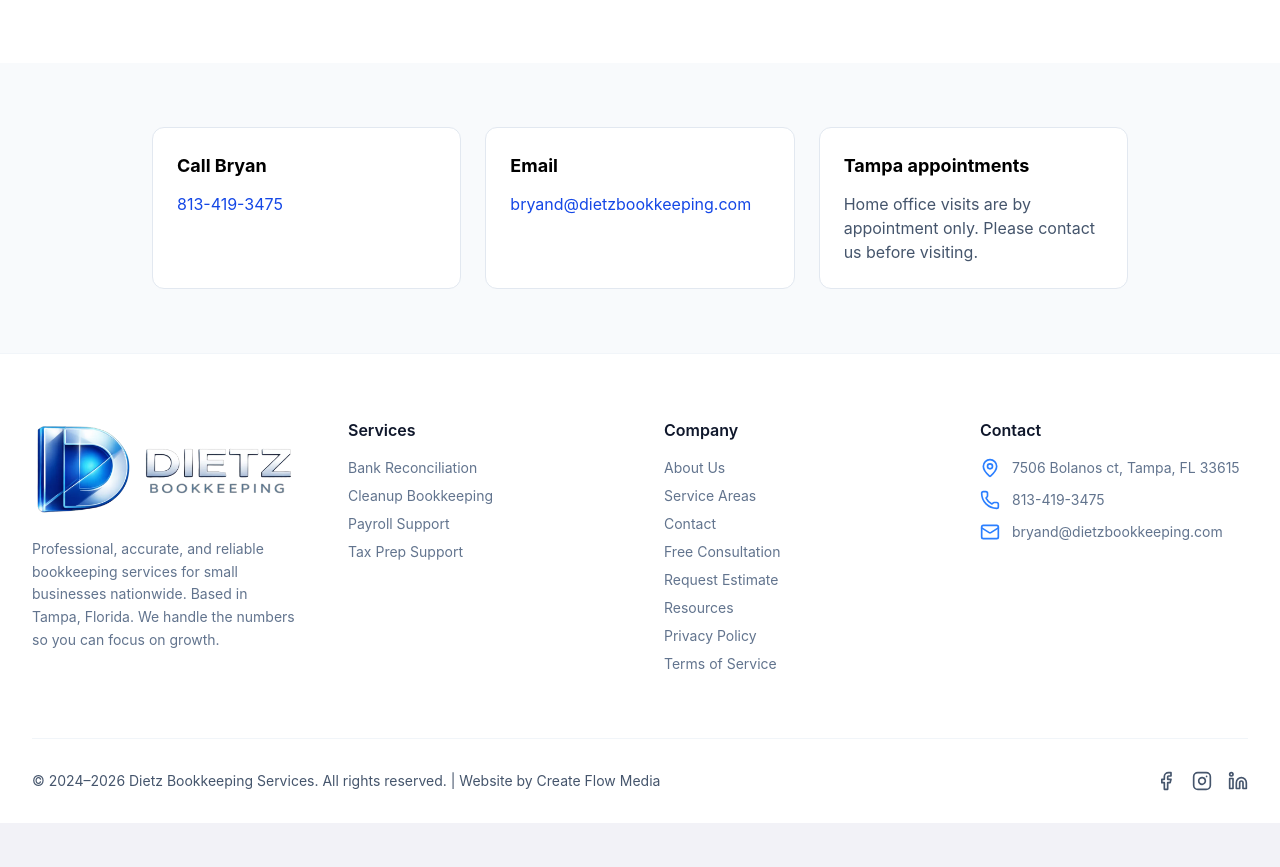
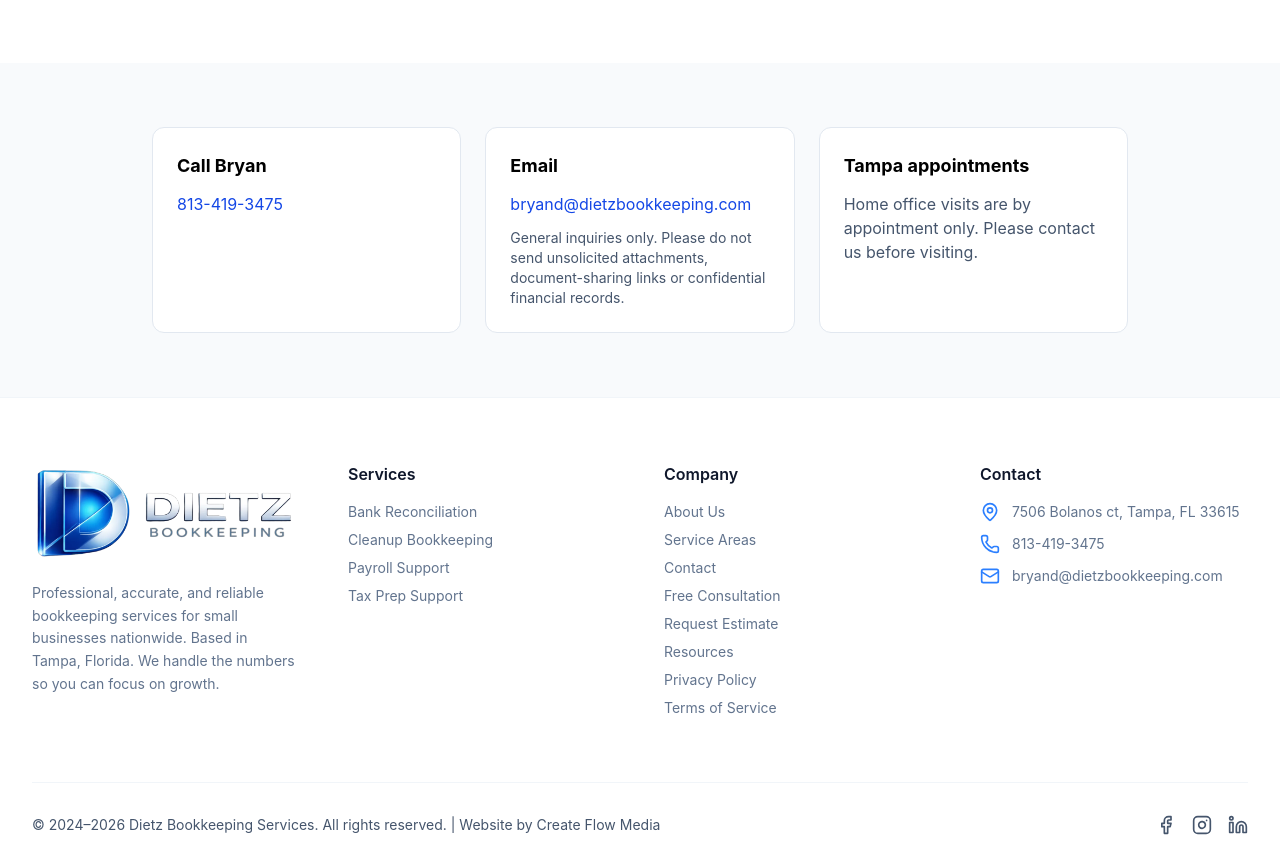
Before and after one commit to dietzbp-lgtm/dietz-bookkeeping-website, a React (Vite) app: page /contact in a window 1280 px wide. Shown: the part 1990-2857 px from the top of the page. Before the commit the page ends 2813 px from the top, so only its background shows below. Built offline with nearby package versions, Linux system fonts and the light colour scheme.

Commit message:
Clarify secure prospect intake: Contact.tsx

```diff
--- a/src/pages/Contact.tsx
+++ b/src/pages/Contact.tsx
@@ -39,7 +39,7 @@ export default function Contact() {
     <section className="bg-slate-50 py-12 sm:py-16">
       <div className="max-w-5xl mx-auto px-5 sm:px-6 grid sm:grid-cols-3 gap-6">
         <div className="bg-white rounded-xl p-6 border border-slate-200"><h2 className="font-bold text-lg mb-3">Call Bryan</h2><a href="tel:+18134193475" className="text-blue-700 hover:underline">813-419-3475</a></div>
-        <div className="bg-white rounded-xl p-6 border border-slate-200 min-w-0"><h2 className="font-bold text-lg mb-3">Email</h2><a href="mailto:bryand@dietzbookkeeping.com" className="text-blue-700 hover:underline break-words">bryand@dietzbookkeeping.com</a></div>
+        <div className="bg-white rounded-xl p-6 border border-slate-200 min-w-0"><h2 className="font-bold text-lg mb-3">Email</h2><a href="mailto:bryand@dietzbookkeeping.com" className="text-blue-700 hover:underline break-words">bryand@dietzbookkeeping.com</a><p className="mt-3 text-sm text-slate-600">General inquiries only. Please do not send unsolicited attachments, document-sharing links or confidential financial records.</p></div>
         <div className="bg-white rounded-xl p-6 border border-slate-200"><h2 className="font-bold text-lg mb-3">Tampa appointments</h2><p className="text-slate-600">Home office visits are by appointment only. Please contact us before visiting.</p></div>
       </div>
     </section>
```
